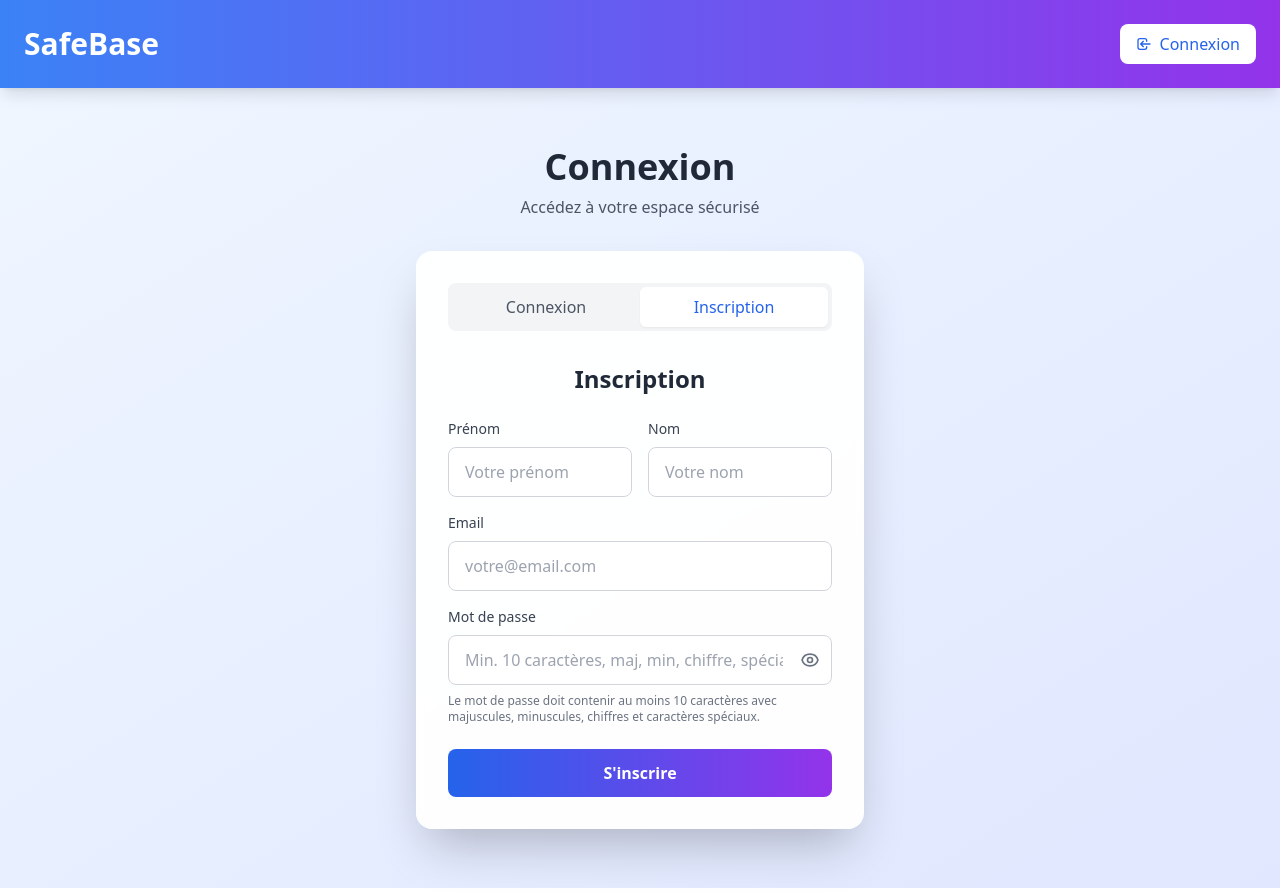
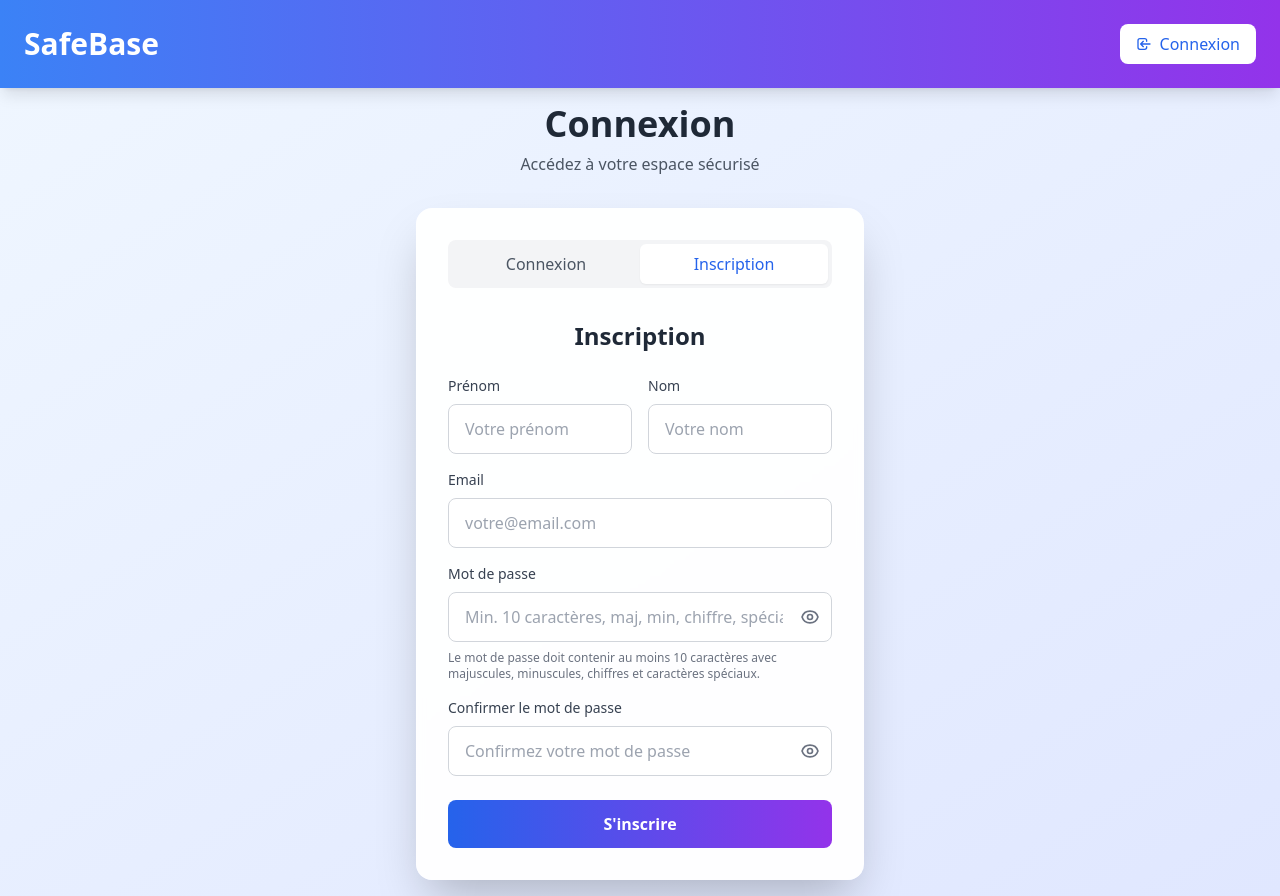
Before and after one commit to RyanLadmia/plateforme-safebase, a Vue app in the folder frontend/: page /login in a window 1280 px wide. Both pictures are taken after a click on the button "Inscription". Built offline with nearby package versions, Linux system fonts and the light colour scheme; no server answers.

Commit message:
Ajout d'un champs confirmation du mot de passe lors de l'inscription.

```diff
--- a/frontend/src/components/auth/AuthComponent.vue
+++ b/frontend/src/components/auth/AuthComponent.vue
@@ -168,6 +168,36 @@
               Le mot de passe doit contenir au moins 10 caractères avec majuscules, minuscules, chiffres et caractères spéciaux.
             </p>
           </div>
+
+          <div>
+            <label for="register-confirm-password" class="block text-sm font-medium text-gray-700 mb-2">
+              Confirmer le mot de passe
+            </label>
+            <div class="relative">
+              <input
+                id="register-confirm-password"
+                v-model="registerForm.confirm_password"
+                :type="showRegisterConfirmPassword ? 'text' : 'password'"
+                required
+                placeholder="Confirmez votre mot de passe"
+                class="w-full px-4 py-3 pr-12 border border-gray-300 rounded-lg focus:ring-2 focus:ring-blue-500 focus:border-transparent transition-all duration-200"
+              />
+              <button
+                type="button"
+                @click="showRegisterConfirmPassword = !showRegisterConfirmPassword"
+                class="absolute right-3 top-1/2 -translate-y-1/2 text-gray-500 hover:text-gray-700 focus:outline-none"
+                :aria-label="showRegisterConfirmPassword ? 'Masquer le mot de passe' : 'Afficher le mot de passe'"
+              >
+                <svg v-if="!showRegisterConfirmPassword" class="w-5 h-5" fill="none" stroke="currentColor" viewBox="0 0 24 24">
+                  <path stroke-linecap="round" stroke-linejoin="round" stroke-width="2" d="M15 12a3 3 0 11-6 0 3 3 0 016 0z"></path>
+                  <path stroke-linecap="round" stroke-linejoin="round" stroke-width="2" d="M2.458 12C3.732 7.943 7.523 5 12 5c4.478 0 8.268 2.943 9.542 7-1.274 4.057-5.064 7-9.542 7-4.477 0-8.268-2.943-9.542-7z"></path>
+                </svg>
+                <svg v-else class="w-5 h-5" fill="none" stroke="currentColor" viewBox="0 0 24 24">
+                  <path stroke-linecap="round" stroke-linejoin="round" stroke-width="2" d="M13.875 18.825A10.05 10.05 0 0112 19c-4.478 0-8.268-2.943-9.543-7a9.97 9.97 0 011.563-3.029m5.858.908a3 3 0 114.243 4.243M9.878 9.878l4.242 4.242M9.88 9.88l-3.29-3.29m7.532 7.532l3.29 3.29M3 3l3.59 3.59m0 0A9.953 9.953 0 0112 5c4.478 0 8.268 2.943 9.543 7a10.025 10.025 0 01-4.132 5.411m0 0L21 21"></path>
+                </svg>
+              </button>
+            </div>
+          </div>
         </div>
 
         <button
@@ -213,6 +243,7 @@ const message = ref<string>('')
 const messageType = ref<MessageType>('success')
 const showLoginPassword = ref<boolean>(false)
 const showRegisterPassword = ref<boolean>(false)
+const showRegisterConfirmPassword = ref<boolean>(false)
 
 // Form data
 const loginForm = ref<LoginRequest>({
@@ -224,7 +255,8 @@ const registerForm = ref<RegisterRequest>({
   firstname: '',
   lastname: '',
   email: '',
-  password: ''
+  password: '',
+  confirm_password: ''
 })
 
 // Computed réactifs depuis le store (avec storeToRefs pour préserver la réactivité)
@@ -264,7 +296,7 @@ const handleRegister = async (): Promise<void> => {
     showMessage('Inscription réussie ! Vous pouvez maintenant vous connecter.', 'success')
 
     // Réinitialise le formulaire et passe à la connexion
-    registerForm.value = { firstname: '', lastname: '', email: '', password: '' }
+    registerForm.value = { firstname: '', lastname: '', email: '', password: '', confirm_password: '' }
     currentForm.value = 'login'
   } catch (error) {
     showMessage(error instanceof Error ? error.message : 'Erreur d\'inscription', 'error')
--- a/frontend/src/types/auth.ts
+++ b/frontend/src/types/auth.ts
@@ -29,6 +29,7 @@ export interface RegisterRequest {
   lastname: string
   email: string
   password: string
+  confirm_password: string
 }
 
 export interface AuthResponse {
```
Also changed, not shown: 1 other file (tests, documents, lock files or other folders).
